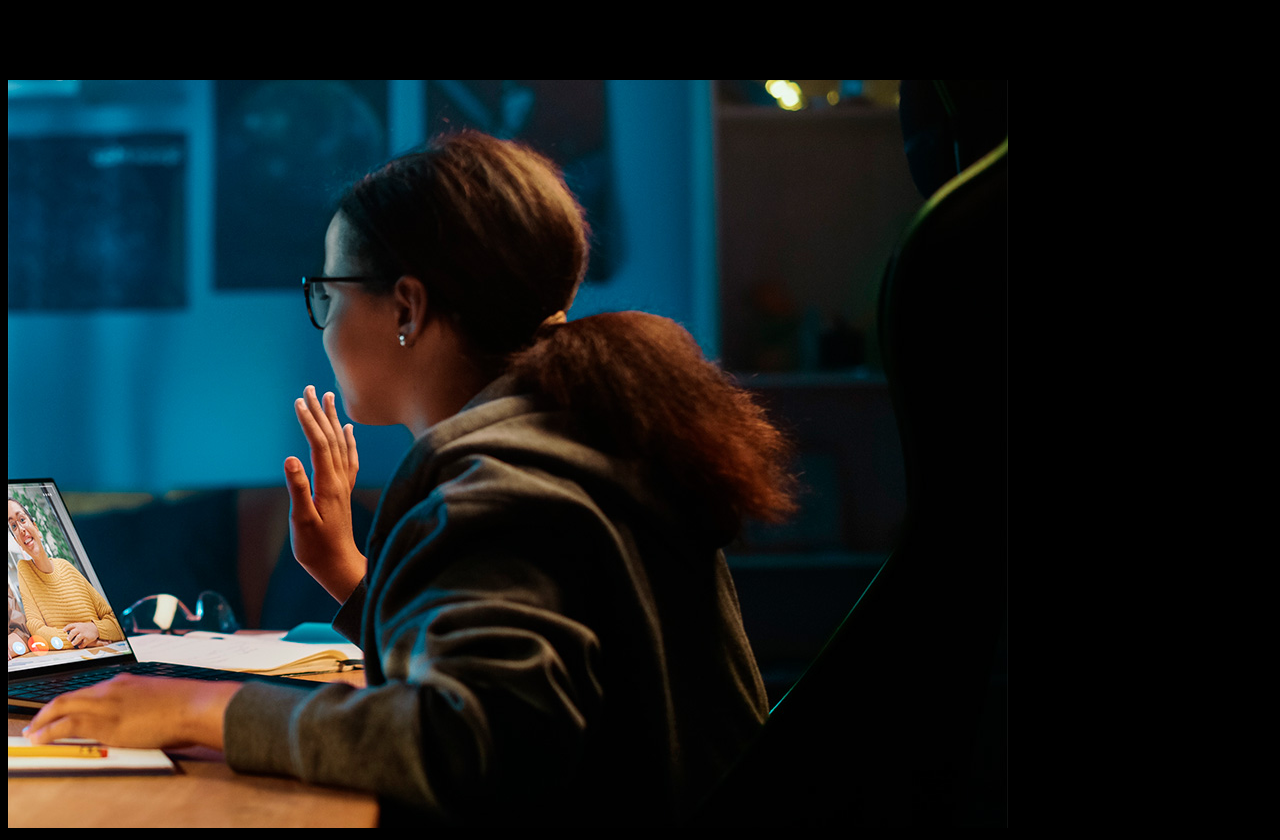
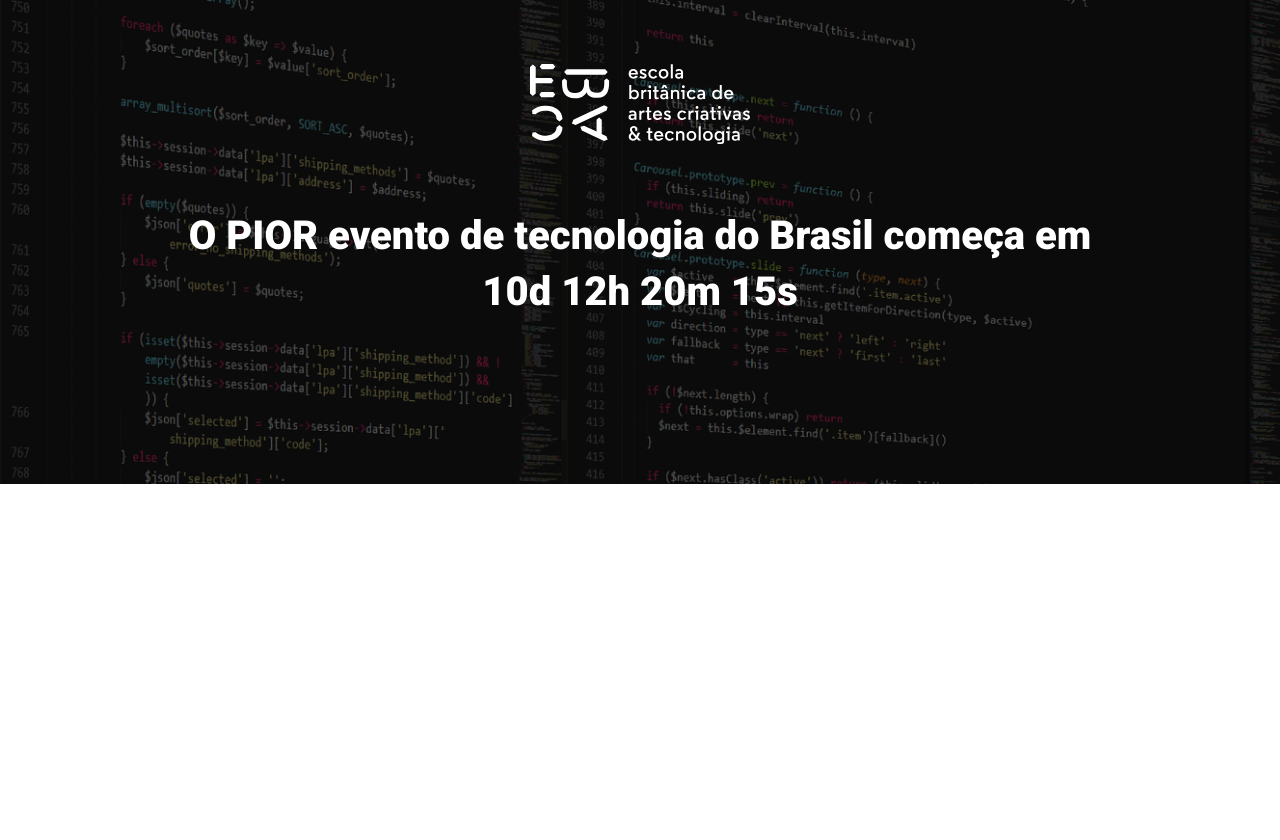
Before and after one commit to WallacePiovani/ebac_tech_talks, a website built with Parcel: page src/index.html in a window 1280 px wide. After the commit the page ends 800 px from the top, so only its background shows below. Built offline with nearby package versions, Linux system fonts and the light colour scheme.

Commit message:
Feita primeira parte da hero-section

```diff
--- a/src/index.html
+++ b/src/index.html
@@ -3,12 +3,19 @@
 <head>
     <meta charset="UTF-8">
     <meta name="viewport" content="width=device-width, initial-scale=1.0">
+    <link rel="preconnect" href="https://fonts.googleapis.com">
+    <link rel="preconnect" href="https://fonts.gstatic.com" crossorigin>
+    <link href="https://fonts.googleapis.com/css2?family=Roboto:ital,wght@0,100;0,300;0,400;0,500;0,700;0,900;1,100;1,300;1,400;1,500;1,700;1,900&display=swap" rel="stylesheet">
     <link rel="stylesheet" href="styles/main.scss">
-    <title>Document</title>
+    <title>Ebac Tech Talks</title>
 </head>
 <body>
-    <h1>olá</h1>
-    <img src="images/backend.png" alt="">
+    <header class="hero">
+        <div class="container">
+            <img src="images/ebac_logo.svg" alt="Logo EBAC" class="hero__logo">
+            <p class="hero__text">O PIOR evento de tecnologia do Brasil começa em 10d 12h 20m 15s</p>
+        </div>
+    </header>
     <script src="scripts/main.js"></script>
 </body>
 </html>
--- /dev/null
+++ b/src/styles/_hero.scss
@@ -0,0 +1,50 @@
+.hero{
+    position: relative;
+    padding-top: 64px;
+    padding-bottom: 100px;
+    background-image: url(../images/fundo.png);
+    background-repeat: no-repeat;
+    background-size: cover;
+
+    .container{
+        position: relative;
+    }
+
+    &::before{
+        position: absolute;
+        top:0;
+        left: 0;
+        width: 100%;
+        height: 100%;
+        background-color: #000;
+        content: '';
+        opacity: .6;
+    }
+
+    &__text{
+        margin-top: 64px;
+        margin-bottom: 64px;
+        font-size: 40px;
+        font-weight: 800;
+        line-height: 56px;
+        text-align: center;
+    }
+
+    &__logo{
+        margin: 0 auto;
+        height: 80px;
+        display: block;
+    }
+
+    @media (max-width:640px ){
+        padding: 40px 0;
+        &__logo{
+            height: 40px;
+        }
+        &__text{
+            font-size: 22px;
+            line-height: 24px;
+            margin: 24px 0;
+        }
+    }
+}
--- a/src/styles/main.scss
+++ b/src/styles/main.scss
@@ -1,3 +1,22 @@
-body{
-    background-color: black;
+@use 'hero';
+
+*{
+    margin: 0;
+    padding: 0;
+    box-sizing: border-box;
+    font-family: Roboto, sans-serif;
+    color: white;
 }
+
+.container{
+    max-width: 960px;
+    width: 100%;
+    margin: 0 auto;
+
+    @media (max-width: 640px) {
+        max-width: 80%;
+    }
+    @media (max-width: 1024px){
+        max-width: 90%;
+    }
+}
```
Also changed, not shown: dist/ebac_logo.a50a4e19.svg (added), dist/fundo.a62a0635.png (added), dist/index.html, dist/styles/main.css, 1 other file.
